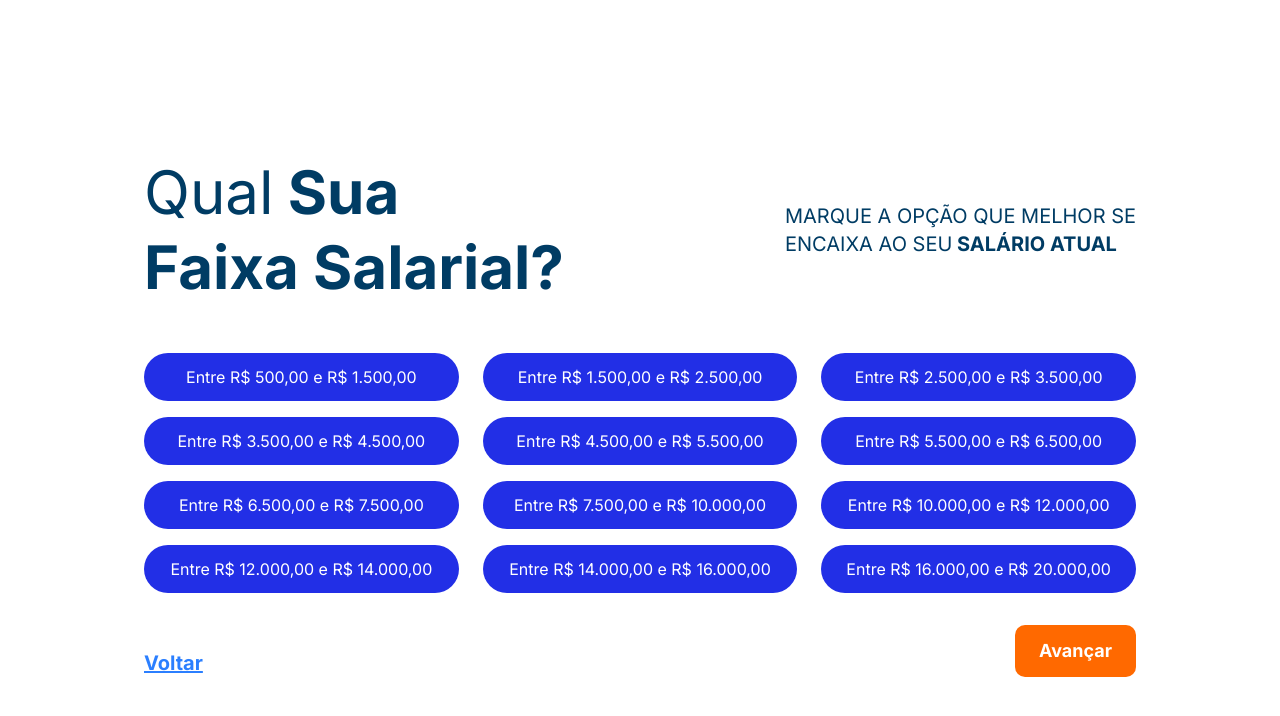
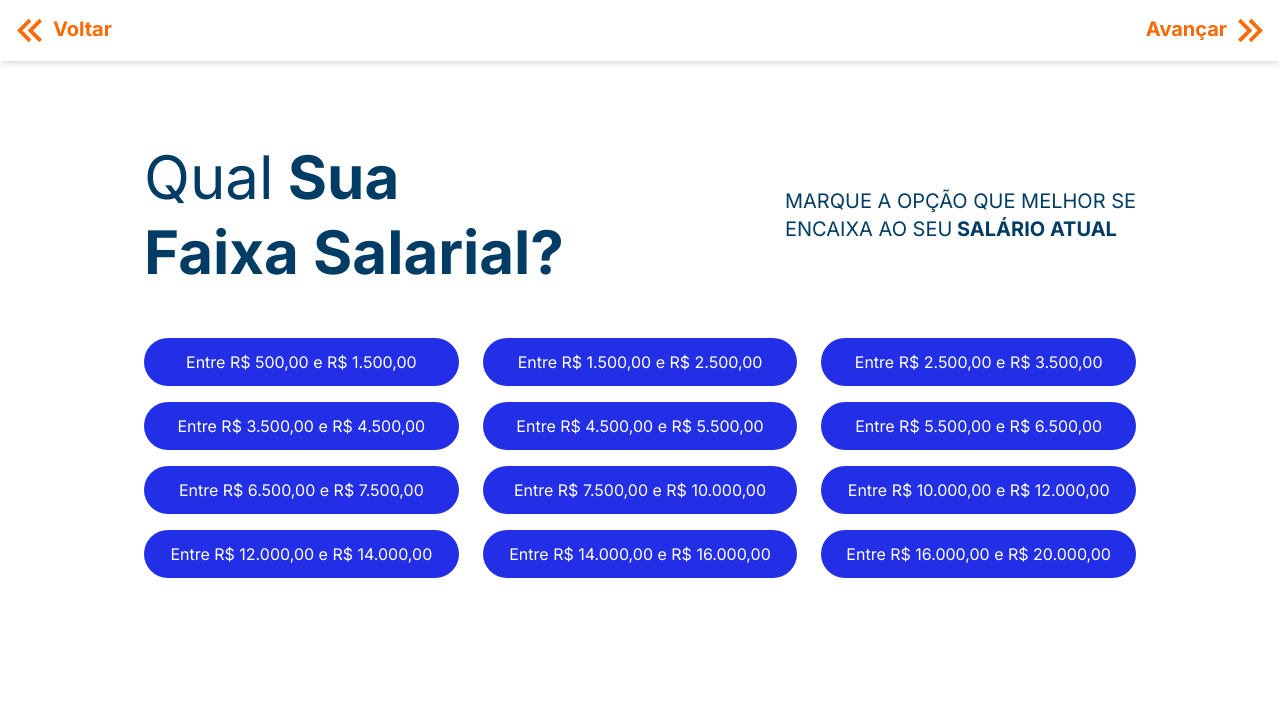
Before and after one commit to GregoryVelosoS/profissoes, a React (Vite) app: page /profissoes/faixasalarial in a window 1280 px wide. Shown: the top 716 px of the page. Built offline with nearby package versions, Linux system fonts and the light colour scheme.

Commit message:
style: Posicao fixa no avançar e voltar

```diff
--- a/src/pages/Cursos/index.tsx
+++ b/src/pages/Cursos/index.tsx
@@ -9,6 +9,7 @@ import {
 } from "@/components/ui/pagination";
 import { Link, useNavigate } from "react-router-dom";
 import { ListaCursos } from "@/types/cursos";
+import { RiArrowLeftDoubleFill, RiArrowRightDoubleFill } from "react-icons/ri";
 
 export default function Cursos() {
   const [cursos, setCursos] = useState<ListaCursos | null>(null);
@@ -59,7 +60,25 @@ export default function Cursos() {
   return (
     <div className=" bg-[#222fe6] flex items-center justify-center min-h-screen px-4">
       <div className="w-full pt-8 max-w-5xl mx-auto">
-        <header className="flex flex-col md:flex-row items-center justify-between text-center md:text-left">
+        <div className="w-full fixed top-0 left-0 z-10 bg-white md:bg-transparent p-2 flex justify-between">
+          <Link
+            className="block text-orange-500 text-xl font-bold"
+            to="/profissoes/inicio"
+          >
+            <RiArrowLeftDoubleFill className=" inline-block" size={45} />
+            Voltar
+          </Link>
+
+          <button
+            onClick={avancarParaSalarioFinal}
+            className="block text-orange-500 text-xl cursor-pointer  font-bold"
+          >
+            Avançar
+            <RiArrowRightDoubleFill className=" inline-block" size={45} />
+          </button>
+        </div>
+
+        <header className="flex pt-[60px] flex-col md:flex-row items-center justify-between text-center md:text-left">
           <h1 className="font-bold text-white leading-tight text-4xl md:text-6xl">
             <span className="font-normal">Qual</span> Curso{" "}
             <br className="hidden md:block" /> Você gostaria?
@@ -144,19 +163,6 @@ export default function Cursos() {
               </PaginationItem>
             </PaginationContent>
           </Pagination>
-
-          <div className="w-full flex justify-between mt-8">
-            <Link className="mt-6 text-white text-xl underline font-bold" to="/profissoes/faixasalarial">
-              Voltar
-            </Link>
-
-            <button
-              onClick={avancarParaSalarioFinal}
-              className="bg-orange-500 hover:bg-orange-600 text-white font-bold py-2 px-6 rounded-lg text-lg"
-            >
-              Avançar
-            </button>
-          </div>
         </main>
       </div>
     </div>
--- a/src/pages/FaixaSalarial/index.tsx
+++ b/src/pages/FaixaSalarial/index.tsx
@@ -1,4 +1,5 @@
 import { useState } from "react";
+import { RiArrowLeftDoubleFill, RiArrowRightDoubleFill } from "react-icons/ri";
 import { Link, useNavigate } from "react-router-dom";
 
 export default function FaixaSalarial() {
@@ -47,9 +48,27 @@ export default function FaixaSalarial() {
   };
 
   return (
-    <div className="max-w-5xl mx-auto flex items-center justify-center min-h-screen px-4">
+    <div className="max-w-5xl mx-auto flex items-center justify-center px-4 md:py-12 lg:py-12">
       <div className="w-full pt-8">
-        <header className="flex flex-col md:flex-row items-center justify-between text-center md:text-left">
+      <div className="w-full fixed top-0 left-0 z-10 bg-white p-2 shadow-md flex justify-between">
+          <Link
+            className="block text-orange-500 text-xl  font-bold"
+            to="/profissoes/inicio"
+          >
+            <RiArrowLeftDoubleFill className=" inline-block" size={45} />
+            Voltar
+          </Link>
+
+          <button
+            onClick={avancarParaCurso}
+            className="block text-orange-500 text-xl cursor-pointer  font-bold"
+          >
+            Avançar
+            <RiArrowRightDoubleFill className=" inline-block" size={45} />
+          </button>
+        </div>
+
+        <header className="flex pt-[60px] flex-col md:flex-row items-center justify-between text-center md:text-left">
           <h1 className="font-bold text-[#003c64] leading-tight text-4xl md:text-6xl">
             <span className="font-normal">Qual</span> Sua{" "}
             <br className="hidden md:block" /> Faixa Salarial?
@@ -89,21 +108,6 @@ export default function FaixaSalarial() {
               </li>
             ))}
           </ul>
-          <div className="w-full flex justify-between mt-8">
-            <Link
-              className="mt-6 text-blue-500 text-xl underline font-bold"
-              to="/profissoes/profissoes"
-            >
-              Voltar
-            </Link>
-
-            <button
-              onClick={avancarParaCurso}
-              className="bg-orange-500 cursor-pointer hover:bg-orange-600 text-white font-bold py-2 px-6 rounded-lg text-lg"
-            >
-              Avançar
-            </button>
-          </div>
         </main>
       </div>
     </div>
--- a/src/pages/Home/index.tsx
+++ b/src/pages/Home/index.tsx
@@ -20,7 +20,7 @@ export default function Home() {
   }, []);
 
   return (
-    <div className="h-screen bg-[#222fe6] pt-10">
+    <div className="min-h-screen w-full bg-[#222fe6] pt-10">
       <main className="w-full flex items-center justify-center">
         <div className="min-w-full md:min-w-5xl flex items-center justify-center flex-col gap-4 px-4">
           <header className="w-full not-sm:mt-10 ">
--- a/src/pages/Profissoes/index.tsx
+++ b/src/pages/Profissoes/index.tsx
@@ -10,7 +10,6 @@ import {
 } from "@/components/ui/pagination";
 import { Link, useNavigate } from "react-router-dom";
 import { RiArrowRightDoubleFill, RiArrowLeftDoubleFill } from "react-icons/ri";
-
 
 export default function Profissoes() {
   const [profissoes, setProfissoes] = useState<ListaProfissoes | null>(null);
@@ -58,14 +57,14 @@ export default function Profissoes() {
   const totalPaginas = profissoes ? profissoes.paginas.length : 0;
 
   return (
-    <div className="max-w-5xl mx-auto flex items-center justify-center min-h-screen px-4">
+    <div className="max-w-5xl mx-auto flex items-center justify-center px-4 md:py-12">
       <div className="w-full pt-8">
-      <div className="w-full flex  justify-between">
+      <div className="w-full fixed top-0 left-0 z-10 bg-white p-2 shadow-md flex justify-between">
           <Link
             className="block text-orange-500 text-xl  font-bold"
             to="/profissoes/inicio"
           >
-              <RiArrowLeftDoubleFill className=" inline-block" size={60} />
+            <RiArrowLeftDoubleFill className=" inline-block" size={45} />
             Voltar
           </Link>
 
@@ -74,12 +73,11 @@ export default function Profissoes() {
             className="block text-orange-500 text-xl cursor-pointer  font-bold"
           >
             Avançar
-               <RiArrowRightDoubleFill className=" inline-block" size={60} />
-
+            <RiArrowRightDoubleFill className=" inline-block" size={45} />
           </button>
         </div>
 
-        <header className="flex flex-col md:flex-row items-center justify-between text-center md:text-left">
+        <header className="flex flex-col pt-[60px] md:flex-row items-center justify-between text-center md:text-left">
           <h1 className="font-bold text-[#003c64] leading-tight text-4xl md:text-6xl">
             <span className="font-normal">Qual</span> Sua{" "}
             <br className="hidden md:block" /> Profissão?
@@ -126,9 +124,7 @@ export default function Profissoes() {
                 href="#"
                 onClick={() =>
                   setPaginaAtual(
-                      paginaAtual < totalPaginas
-                        ? paginaAtual + 1
-                        : totalPaginas
+                    paginaAtual < totalPaginas ? paginaAtual + 1 : totalPaginas
                   )
                 }
                 className={
@@ -210,9 +206,6 @@ export default function Profissoes() {
               </PaginationItem>
             </PaginationContent>
           </Pagination>
-
-
-
         </main>
       </div>
     </div>
--- a/src/pages/SalarioFinal/index.tsx
+++ b/src/pages/SalarioFinal/index.tsx
@@ -79,7 +79,7 @@ export default function SalarioFinal() {
                 ))}
               </div>
             </div>
-            <div className="w-full flex justify-between mt-8">
+            <div className="w-full flex justify-between p-4">
               <Link
                 className="mt-6  text-blue-500 text-xl underline font-bold"
                 to="/profissoes/cursos"
@@ -87,7 +87,7 @@ export default function SalarioFinal() {
                 Voltar
               </Link>
               <Link
-                className="bg-orange-500 cursor-pointer hover:bg-orange-600 text-white font-bold content-center px-6 rounded-lg text-lg"
+                className="bg-orange-500 cursor-pointer hover:bg-orange-600 text-white font-bold content-center px-6 rounded-lg text-base"
                 to="/profissoes/final"
               >
                 Finalizar
```
Lines whose indentation alone changed are shown as unchanged.
